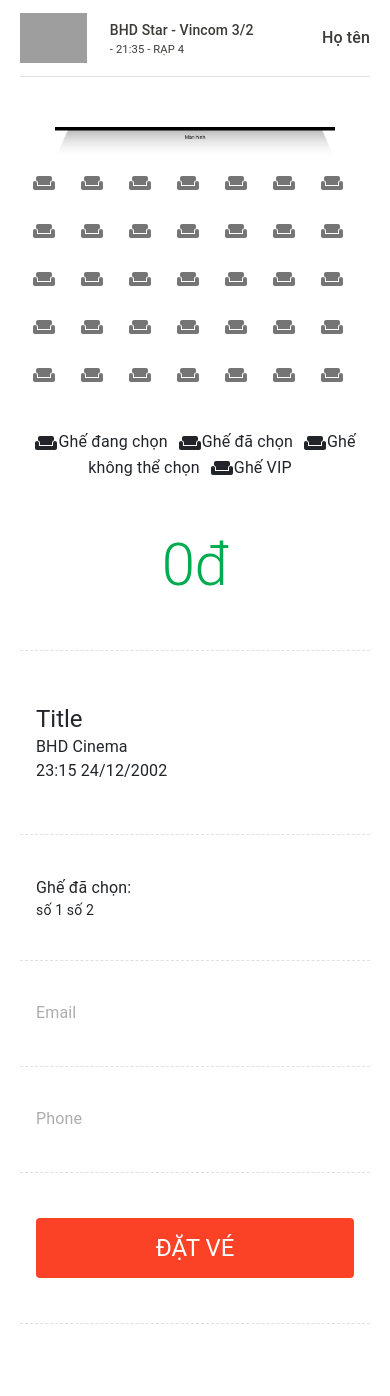
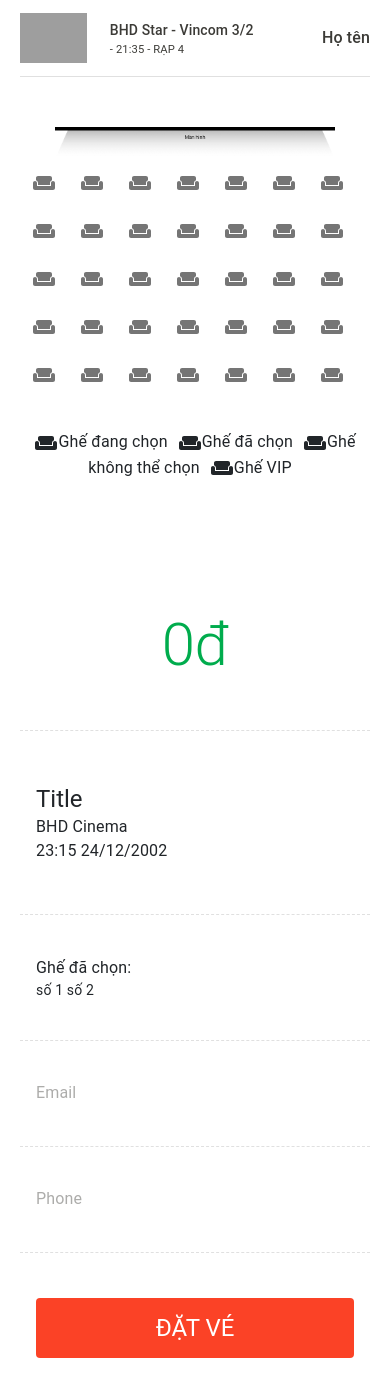
Before and after one commit to khuyen-ho/movie_web, a React (Create React App) app: page / in a window 390 px wide. Shown: the top 1396 px of the page. Before the commit the page ends 1324 px from the top, so only its background shows below. Built offline with nearby package versions, Linux system fonts and the light colour scheme; grey boxes are pictures that could not be loaded.

Commit message:
responsive PriceTable

```diff
--- a/src/pages/Booking/index.jsx
+++ b/src/pages/Booking/index.jsx
@@ -19,7 +19,9 @@ const Booking = (props) => {
           </Box>
         </Grid>
         <Grid item xs={12} md={3}>
-          <PriceTable />
+          <Box className={classes.priceTable}>
+            <PriceTable />
+          </Box>
         </Grid>
       </Grid>
     </CssContainer>
--- a/src/pages/Booking/style.js
+++ b/src/pages/Booking/style.js
@@ -1,15 +1,19 @@
 import { Container, makeStyles, withStyles } from "@material-ui/core";
 
 const useStyles = makeStyles((theme) => ({
-  headerBooking: {},
+  priceTable: {
+    [theme.breakpoints.down("sm")]: {
+      marginTop: theme.spacing(8),
+    },
+  },
 }));
 
-export const CssContainer = withStyles({
+export const CssContainer = withStyles((theme) => ({
   root: {
     "&.MuiContainer-root": {
       maxWidth: 1500,
     },
   },
-})(Container);
+}))(Container);
 
 export default useStyles;
```
